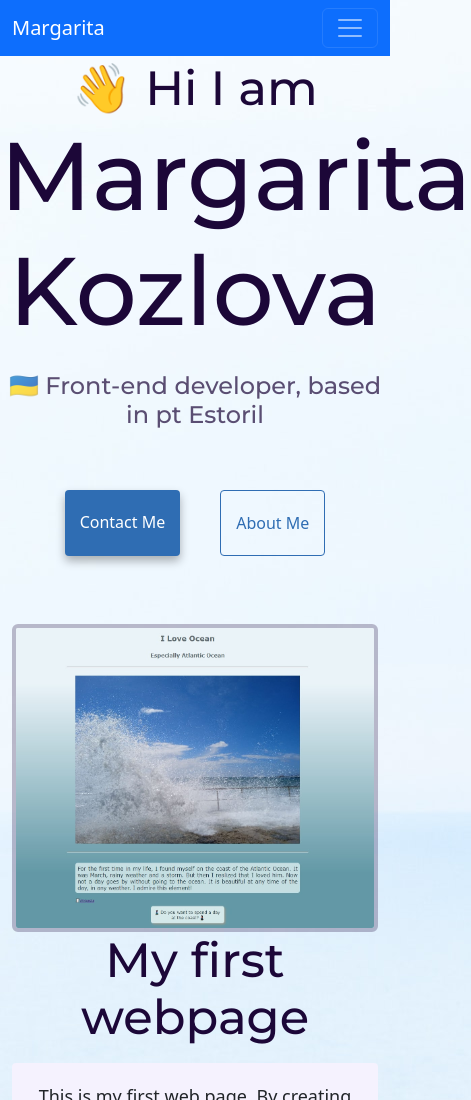
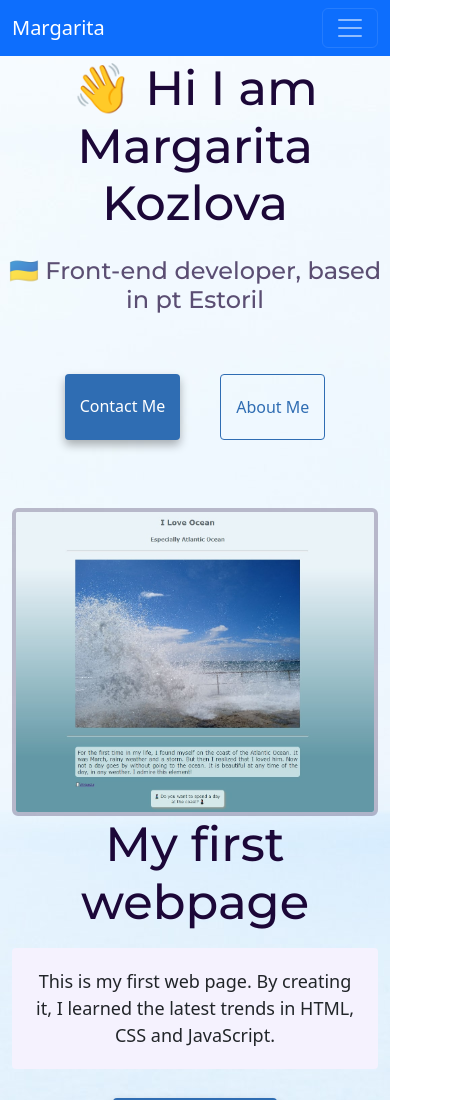
Before and after one commit to MargaritaKremen/Front-end-developer, a plain HTML site: page index.html in a window 390 px wide. Shown: the top 1100 px of the page, 471 px wide, since content can reach past the window. Drawn offline with nearby package versions, Linux system fonts and the light colour scheme; a web font is replaced by a local one.

Commit message:
Add media to h1, h2, h3

```diff
--- a/style.css
+++ b/style.css
@@ -27,7 +27,17 @@
   h1 {
     font-size: 96px;
   }
-
+  @media(max-width:600px){
+    h1,
+    h2,
+    h3 {
+      text-align: center;
+      margin: 0;
+      font-family: "Montserrat", sans-serif;
+      color:#1c0738;
+      font-size: 48px;
+  }
+}
   h2 {
     font-size: 48px;
   }
```
